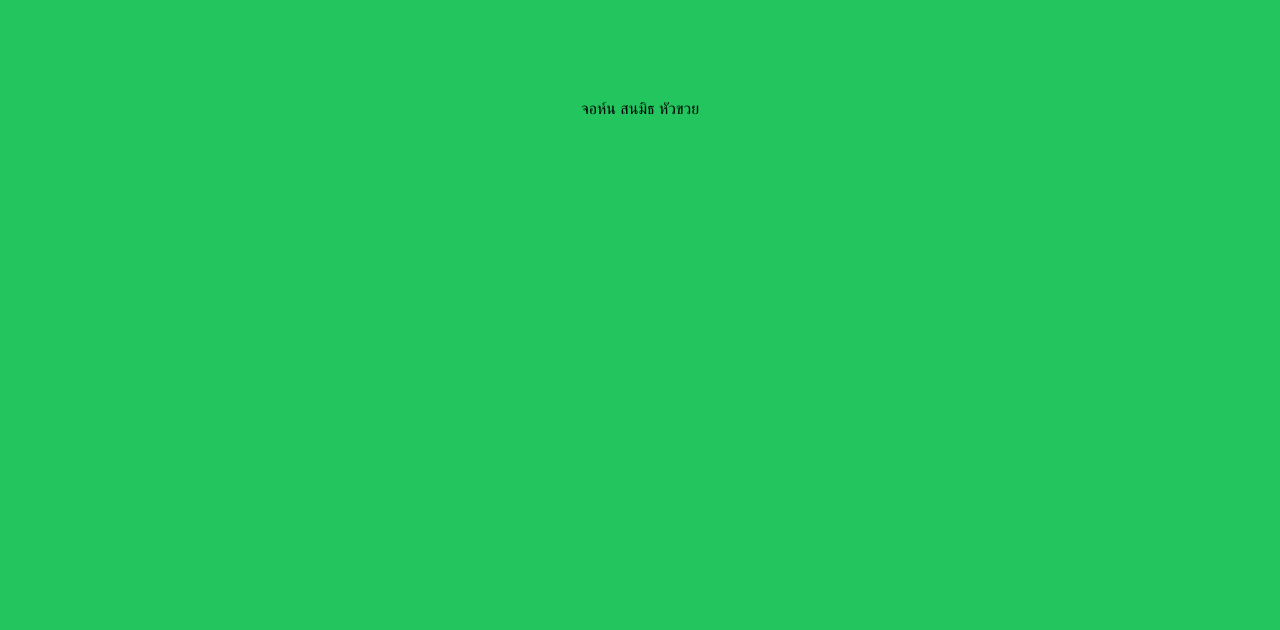
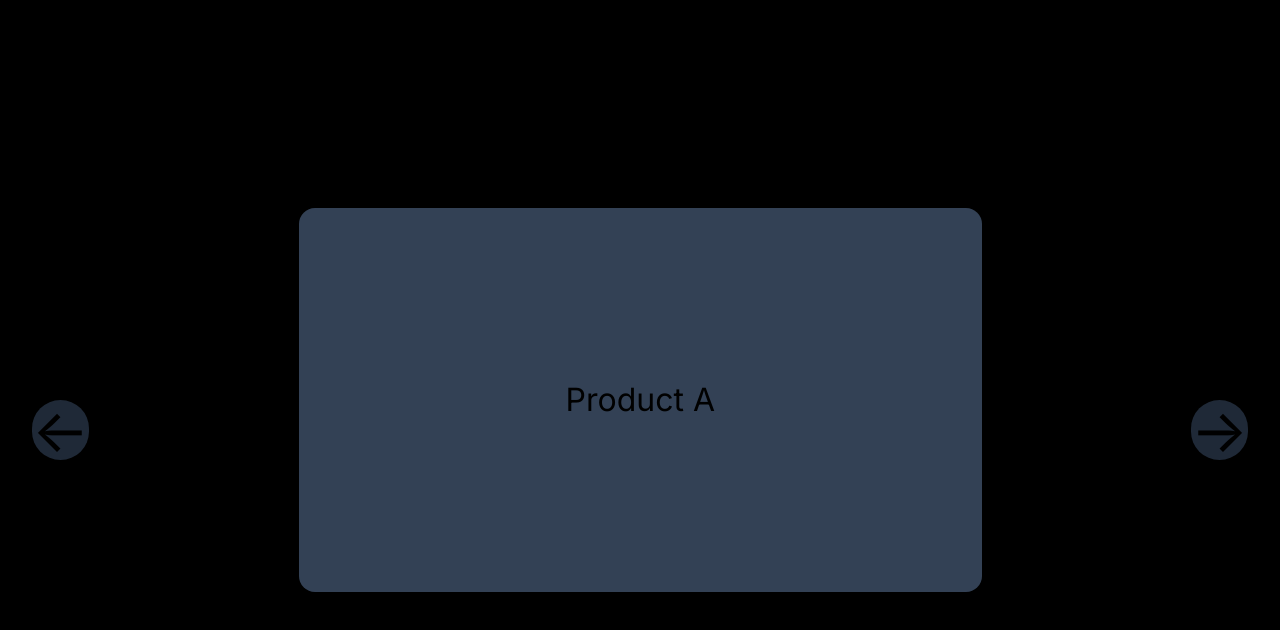
Before and after one commit to Elaina-AFK/flash-card, a Next.js app: page / in a window 1280 px wide. Shown: the top 630 px of the page. Built offline with nearby package versions, Linux system fonts and the light colour scheme.

Commit message:
add card holder and card component

```diff
--- /dev/null
+++ b/app/components/Card.tsx
@@ -0,0 +1,16 @@
+import { CardData } from "../interfaces/data";
+
+export default function Card({ id, name, description }: CardData) {
+  return (
+    <div className="flip-card aspect-video h-full min-h-96">
+      <div className="flip-card-inner snap-center rounded-2xl">
+        <div className="flip-card-front grid place-items-center rounded-2xl bg-slate-700">
+          <h2>{name}</h2>
+        </div>
+        <div className="flip-card-back rounded-2xl bg-red-400 py-1">
+          <div>{description}</div>
+        </div>
+      </div>
+    </div>
+  );
+}
--- /dev/null
+++ b/app/components/CardHolder.tsx
@@ -0,0 +1,108 @@
+"use client";
+import { useRef } from "react";
+import Card from "./Card";
+
+const dummy = [
+  {
+    id: 1,
+    name: "Product A",
+    description: "A high-quality product with advanced features.",
+  },
+  {
+    id: 2,
+    name: "Service X",
+    description: "An exceptional service that caters to your specific needs.",
+  },
+  {
+    id: 3,
+    name: "Item B",
+    description: "A versatile item suitable for various applications.",
+  },
+  {
+    id: 4,
+    name: "Solution Y",
+    description: "A comprehensive solution addressing complex problems.",
+  },
+  {
+    id: 5,
+    name: "Gadget C",
+    description: "A trendy gadget with cutting-edge technology.",
+  },
+  {
+    id: 6,
+    name: "Service Z",
+    description:
+      "A reliable service known for its efficiency and effectiveness.",
+  },
+  {
+    id: 7,
+    name: "Accessory D",
+    description:
+      "An essential accessory that complements your devices perfectly.",
+  },
+  {
+    id: 8,
+    name: "Software P",
+    description: "Powerful software designed to streamline your workflow.",
+  },
+  {
+    id: 9,
+    name: "App Q",
+    description:
+      "An intuitive app that enhances user experience with its user-friendly interface.",
+  },
+  {
+    id: 10,
+    name: "Tool E",
+    description:
+      "A versatile tool suitable for both amateurs and professionals.",
+  },
+];
+
+export default function CardHolder() {
+  const holderRef = useRef<HTMLDivElement>(null);
+
+  const scrollNext = () => {
+    holderRef.current?.scrollTo({
+      left: holderRef.current.scrollLeft - window.innerWidth,
+      behavior: "smooth",
+    });
+  };
+  const scrollPrev = () => {
+    holderRef.current?.scrollTo({
+      left: holderRef.current.scrollLeft + window.innerWidth,
+      behavior: "smooth",
+    });
+  };
+
+  return (
+    <div className="row-start-2 row-end-7 w-screen">
+      <button
+        className="absolute left-8 top-1/2 z-10 rounded-full bg-gray-800 text-6xl"
+        onClick={scrollNext}
+      >
+        {"<-"}
+      </button>
+      <button
+        className="absolute right-8 top-1/2 z-10 rounded-full bg-gray-800 text-6xl"
+        onClick={scrollPrev}
+      >
+        {"->"}
+      </button>
+      <div
+        className="flex h-full w-full snap-x snap-mandatory gap-[70%] overflow-hidden px-[30%]"
+        ref={holderRef}
+      >
+        {dummy.map((each) => (
+          <Card
+            key={each.id}
+            id={each.id}
+            name={each.name}
+            description={each.description}
+          />
+        ))}
+        fd
+      </div>
+    </div>
+  );
+}
--- a/app/globals.css
+++ b/app/globals.css
@@ -18,6 +18,7 @@
 
 body {
   color: rgb(var(--foreground-rgb));
+  min-height: 100vh;
   background: linear-gradient(
       to bottom,
       transparent,
@@ -31,3 +32,50 @@ body {
     text-wrap: balance;
   }
 }
+
+* {
+  box-sizing: border-box;
+  padding: 0;
+  margin: 0;
+  /* uncomment for debugging */
+  /* border: 1px solid red; */
+}
+
+@layer components {
+  .flip-card {
+    background-color: transparent;
+  }
+
+  .flip-card-inner {
+    position: relative;
+    width: 100%;
+    height: 100%;
+    text-align: center;
+    transition: all 0.5s ease-in-out;
+    transform-style: preserve-3d;
+  }
+
+  .flip-card-front,
+  .flip-card-back {
+    position: absolute;
+    width: 100%;
+    height: 100%;
+    backface-visibility: hidden;
+  }
+
+  .flip-card-front {
+    width: 100%;
+    height: 100%;
+    font-size: 2rem;
+  }
+
+  .flip-card-back {
+    font-size: 1rem;
+    transform: rotateY(180deg);
+  }
+
+  .flip-card:hover .flip-card-inner {
+    transform: rotateY(180deg);
+    transition-delay: 0.5s;
+  }
+}
--- /dev/null
+++ b/app/interfaces/data.tsx
@@ -0,0 +1,5 @@
+export interface CardData {
+  id: Number;
+  name: String;
+  description: String;
+}
--- a/app/layout.tsx
+++ b/app/layout.tsx
@@ -16,7 +16,9 @@ export default function RootLayout({
 }>) {
   return (
     <html lang="en">
-      <body className={inter.className}>{children}</body>
+      <body className={`${inter.className} ` + "overflow-hidden"}>
+        {children}
+      </body>
     </html>
   );
 }
--- a/app/page.tsx
+++ b/app/page.tsx
@@ -1,9 +1,15 @@
-import Image from "next/image";
+import CardHolder from "./components/CardHolder";
 
 export default function Home() {
   return (
-    <main className="flex min-h-screen flex-col items-center justify-between p-24 bg-green-500">
-      <div> จอห์น สนมิธ หัวขวย </div>
+    <main className="grid h-screen grid-rows-7 place-items-center bg-black ">
+      <h1 className="row-start-1 row-end-2 text-2xl font-bold">
+        Flashcards Project!
+      </h1>
+      <CardHolder />
+      <h2 className="row-start-7 row-end-8 mx-auto place-self-start">
+        Hover the card for answer!
+      </h2>
     </main>
   );
 }
```
